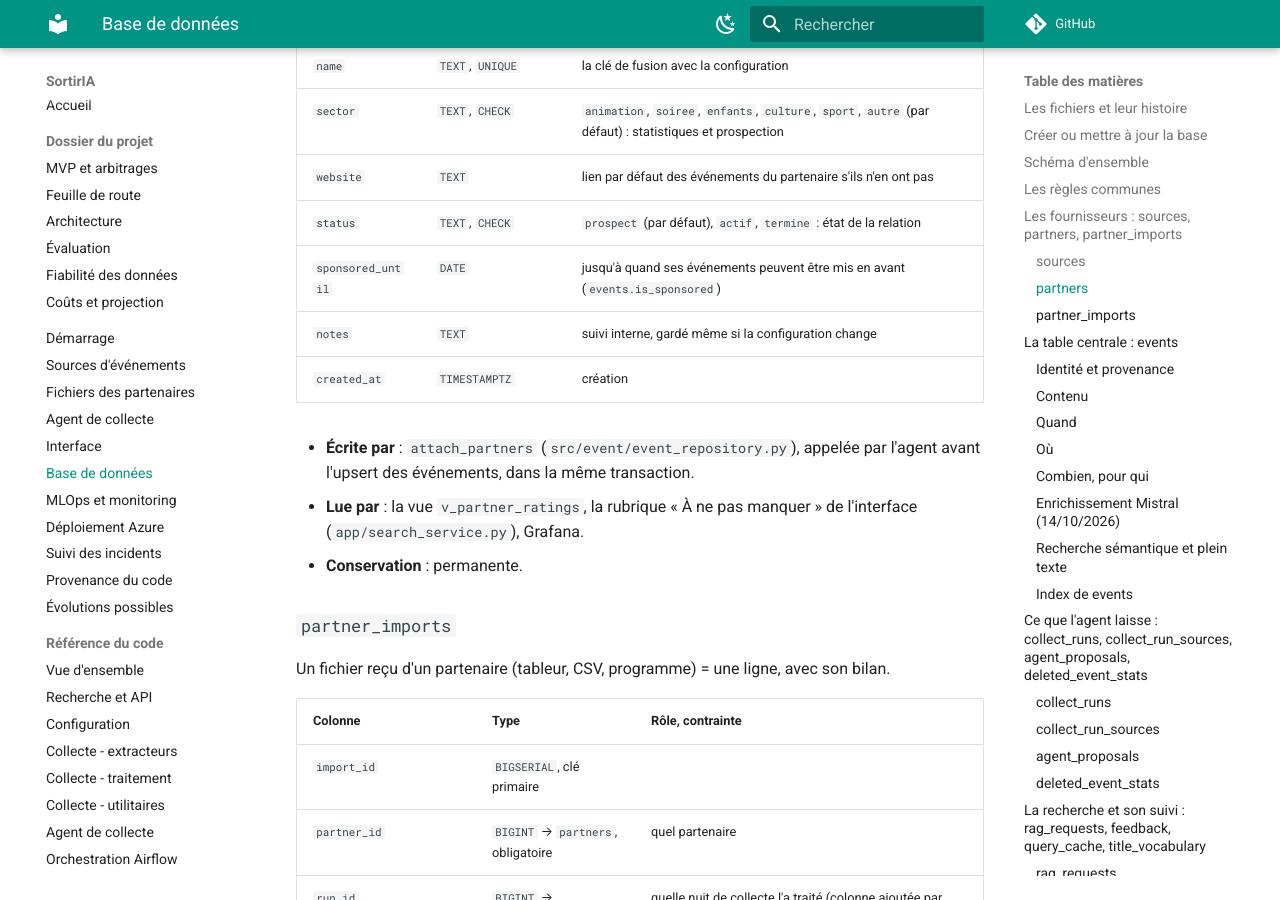
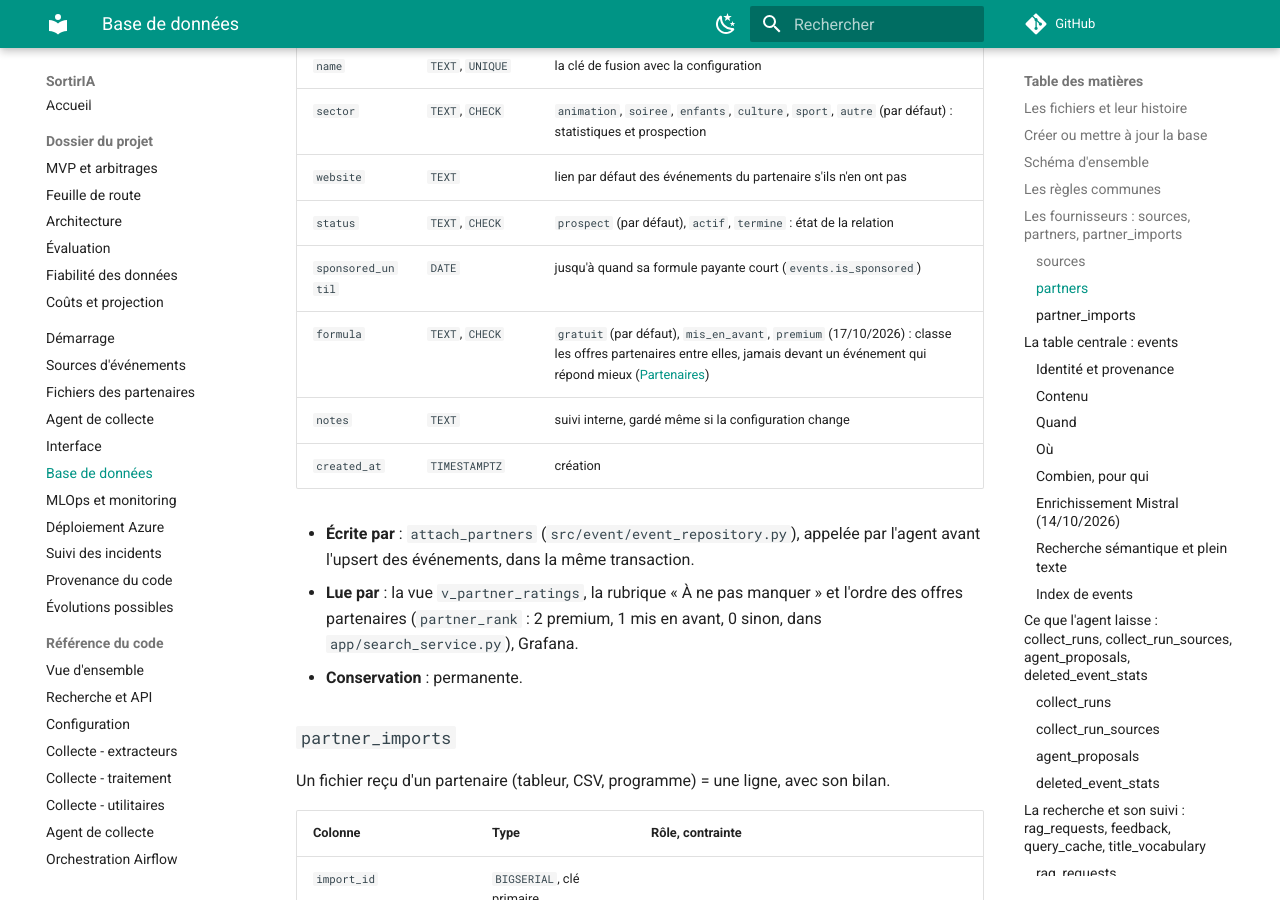
Before and after one commit to gonzalezcourrier34-glitch/SortirIA, an MkDocs documentation site: the page built from docs/base_de_donnees.md, in a window 1280 px wide and 900 px high, scrolled down 5991 px. Built offline with MkDocs 1.6.1 and Material for MkDocs 9.7.7, drawn with Linux system fonts in a browser that asks for light colours; comment, search, counter and statistics services are not loaded.

Commit message:
Doc : formules des partenaires, À ne pas manquer sans doublon, feuille de route du 17/10

```diff
--- a/docs/base_de_donnees.md
+++ b/docs/base_de_donnees.md
@@ -226,14 +226,16 @@ base (RGPD).
 | `sector` | `TEXT`, `CHECK` | `animation`, `soiree`, `enfants`, `culture`, `sport`, `autre` (par défaut) : statistiques et prospection |
 | `website` | `TEXT` | lien par défaut des événements du partenaire s'ils n'en ont pas |
 | `status` | `TEXT`, `CHECK` | `prospect` (par défaut), `actif`, `termine` : état de la relation |
-| `sponsored_until` | `DATE` | jusqu'à quand ses événements peuvent être mis en avant (`events.is_sponsored`) |
+| `sponsored_until` | `DATE` | jusqu'à quand sa formule payante court (`events.is_sponsored`) |
+| `formula` | `TEXT`, `CHECK` | `gratuit` (par défaut), `mis_en_avant`, `premium` (17/10/2026) : classe les offres partenaires entre elles, jamais devant un événement qui répond mieux ([Partenaires](partenaires.md)) |
 | `notes` | `TEXT` | suivi interne, gardé même si la configuration change |
 | `created_at` | `TIMESTAMPTZ` | création |
 
 - **Écrite par** : `attach_partners` (`src/event/event_repository.py`), appelée
   par l'agent avant l'upsert des événements, dans la même transaction.
-- **Lue par** : la vue `v_partner_ratings`, la rubrique « À ne pas manquer » de
-  l'interface (`app/search_service.py`), Grafana.
+- **Lue par** : la vue `v_partner_ratings`, la rubrique « À ne pas manquer » et
+  l'ordre des offres partenaires (`partner_rank` : 2 premium, 1 mis en avant,
+  0 sinon, dans `app/search_service.py`), Grafana.
 - **Conservation** : permanente.
 
 ### `partner_imports`
--- a/docs/dossier/interface.html
+++ b/docs/dossier/interface.html
@@ -221,7 +221,7 @@
 <div class="large-text">Un écran, pas un site : la question, la réponse et l'événement restent visibles ensemble.</div>
 <div>
 <p><strong>En paysage</strong>, l'écran tient dans la fenêtre : la réponse et la colonne de droite défilent chacune de leur côté. <strong>En portrait</strong>, sous 900 px de large, tout passe sur une colonne et les critères reviennent à la ligne.</p>
-<p><strong>Avant la première question</strong>, l'accueil propose trois idées de recherche (« Un truc à faire avec les enfants samedi près de Sète », « Un concert ce soir à Montpellier », « Une sortie gratuite ce week-end ») et des tuiles d'offres partenaires ; elles disparaissent à la première question et restent dans « À ne pas manquer ».</p>
+<p><strong>Avant la première question</strong>, l'accueil propose trois idées de recherche (« Un truc à faire avec les enfants samedi près de Sète », « Un concert ce soir à Montpellier », « Une sortie gratuite ce week-end ») et des tuiles d'offres partenaires ; à la première réponse, elles disparaissent et passent dans « À ne pas manquer », à droite, qui n'apparaît qu'à ce moment (pas de doublon). Les partenaires premium passent devant les partenaires mis en avant, puis gratuits.</p>
 <p>L'état de la collecte (alertes, coût, couverture) n'apparaît <strong>pas</strong> ici : il est réservé au mail de l'agent, à Grafana et à MLflow. Le visiteur ne voit que des sorties.</p>
 </div>
 </div>
--- a/docs/dossier/procedures.html
+++ b/docs/dossier/procedures.html
@@ -470,7 +470,7 @@ rss_sources:
 <tr><td>1. Vérifier le fichier reçu</td><td><code>uv run python -m src.extractors.datasets.source.partner_extractor --verifier data\partenaires\saintlouis.xlsx</code></td><td>« saintlouis.xlsx : N séance(s) à venir prête(s), M ligne(s) à corriger. », une ligne par refus (« ligne 7 : date_illisible ») et les premières lignes « ok ». Aucune écriture en base.</td></tr>
 <tr><td>2. Renvoyer les corrections</td><td>Les motifs tels quels : <code>date_illisible</code>, <code>heure_illisible</code>, <code>lieu_manquant</code>, <code>commune_manquante</code>, <code>ages_incoherents</code>, <code>lien_invalide</code>, <code>lien_manquant</code>…</td><td>Un fichier corrigé, revérifié.</td></tr>
 <tr><td>3. Déposer</td><td>Copier le fichier à la racine de <code>data\partenaires\</code>, nommé d'après le partenaire</td><td>Une nouvelle version remplace l'ancienne (même nom) ; les séances passées sont ignorées sans erreur.</td></tr>
-<tr><td>4. Facultatif : le déclarer</td><td>Dans <code>config\sources.yaml</code>, <code>datasets</code> &gt; <code>partenaire</code> &gt; <code>partners</code> : <code>file</code>, <code>name</code>, <code>sector</code>, <code>website</code>, <code>sponsored_until</code>, <code>enabled</code></td><td>Son vrai nom, son secteur, son lien par défaut, la fin de la mise en avant. Sans entrée : nom tiré du fichier, secteur « autre », un lien obligatoire sur chaque ligne.</td></tr>
+<tr><td>4. Facultatif : le déclarer</td><td>Dans <code>config\sources.yaml</code>, <code>datasets</code> &gt; <code>partenaire</code> &gt; <code>partners</code> : <code>file</code>, <code>name</code>, <code>sector</code>, <code>website</code>, <code>formule</code>, <code>sponsored_until</code>, <code>enabled</code></td><td>Son vrai nom, son secteur, son lien par défaut, sa formule (<code>gratuit</code>, <code>mis_en_avant</code>, <code>premium</code>) et la fin de la formule payante. Sans entrée : nom tiré du fichier, secteur « autre », un lien obligatoire sur chaque ligne.</td></tr>
 <tr><td>5. Essayer et publier</td><td><code>uv run python -m agent --essai --source partenaire</code>, puis commit et push</td><td>La source en succès. <code>data/partenaires/</code> est suivi par git et copié dans l'image : c'est le push qui l'amène en production.</td></tr>
 </tbody>
 </table>
```
Also changed, not shown: docs/feuille_de_route.md (+2 -0 lines), docs/interface.md (+4 -3 lines).
